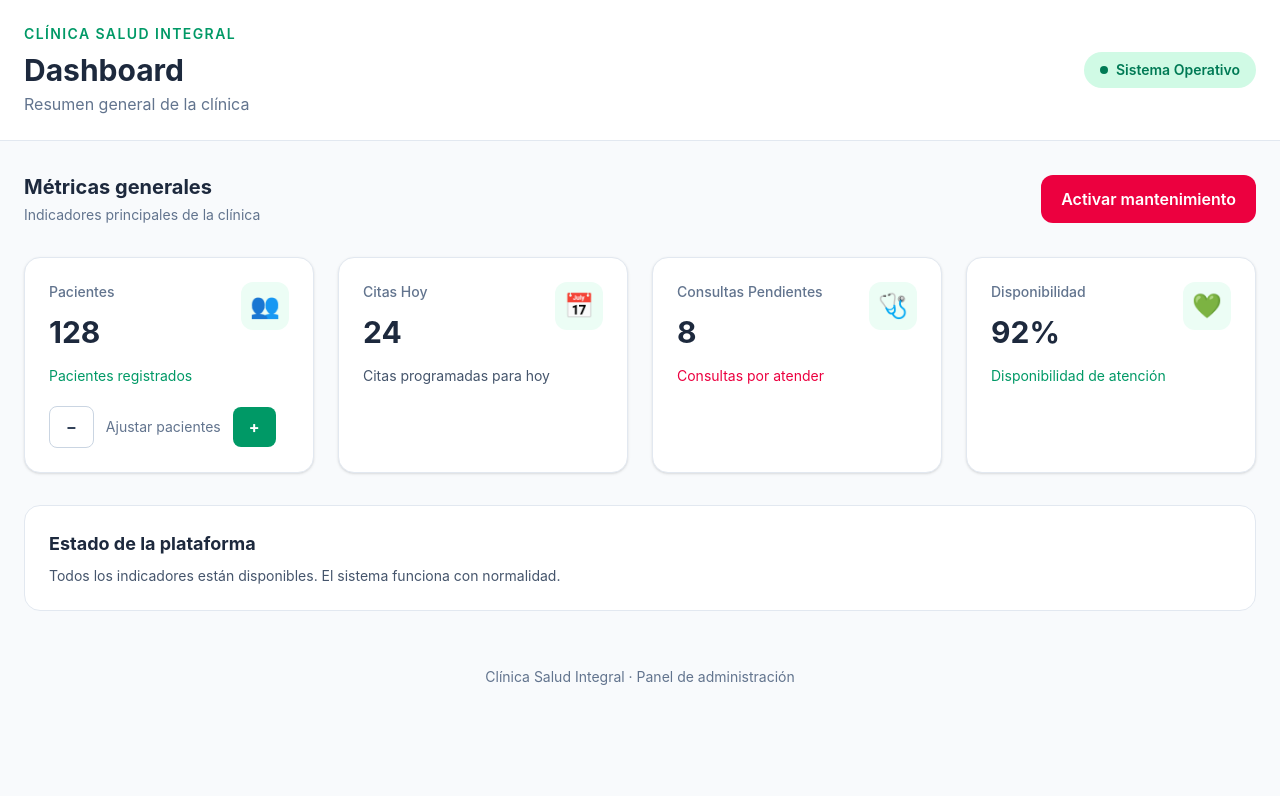
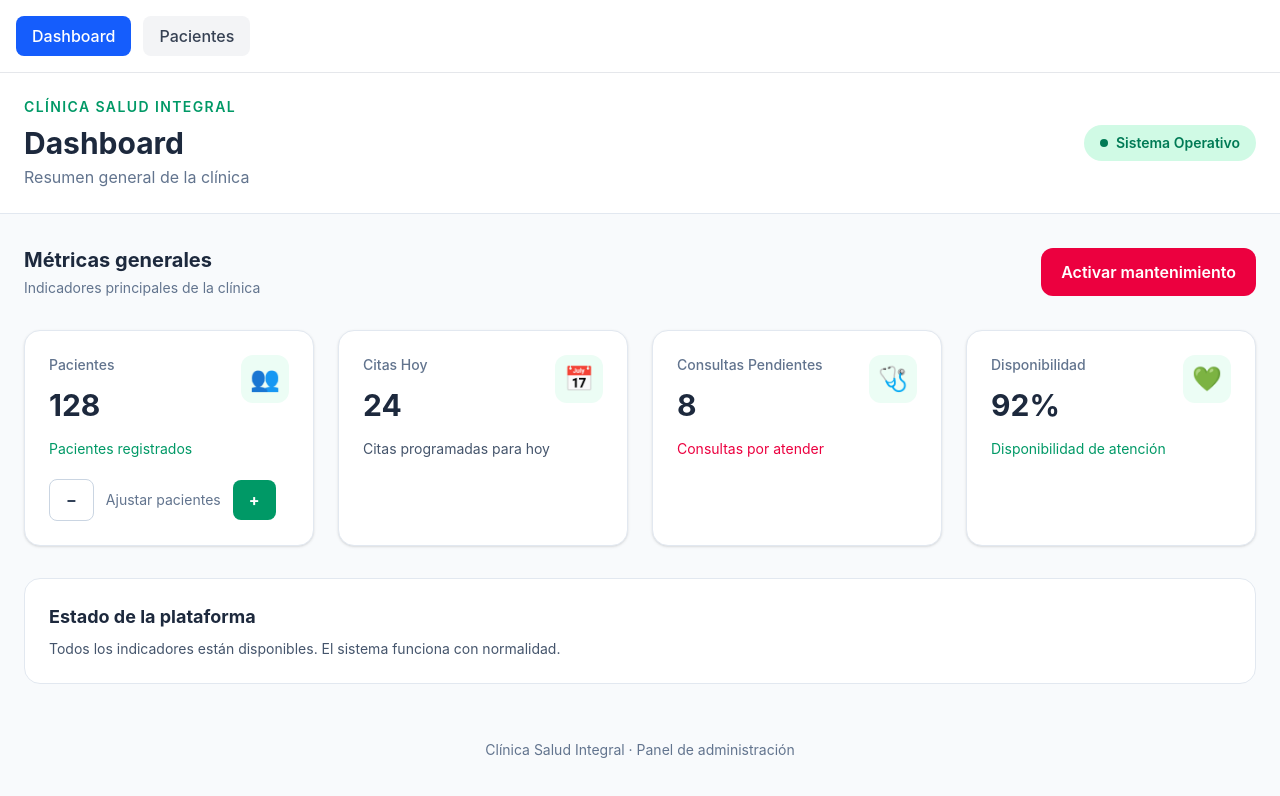
Before and after one commit to ademirjgf/Clinica-salud-integral-FRONTEND, a React (Vite) app: page / in a window 1280 px wide. Shown: the top 796 px of the page. Built offline with nearby package versions, Linux system fonts and the light colour scheme.

Commit message:
feat: build PacienteRow and PaginaPacientes with AI refactor

```diff
--- a/src/App.tsx
+++ b/src/App.tsx
@@ -1,7 +1,50 @@
+
+import { useState } from 'react';
 import PaginaDashboard from './pages/PaginaDashboard';
+import PaginaPacientes from './pages/PaginaPacientes';
 
 function App() {
-  return <PaginaDashboard />;
+  const [paginaActual, setPaginaActual] = useState<'dashboard' | 'pacientes'>(
+    'dashboard'
+  );
+
+  return (
+    <div className="min-h-screen bg-gray-50">
+      <nav className="flex flex-wrap gap-3 border-b border-gray-200 bg-white p-4">
+        <button
+          type="button"
+          onClick={() => setPaginaActual('dashboard')}
+          className={`rounded-lg px-4 py-2 font-medium transition ${
+            paginaActual === 'dashboard'
+              ? 'bg-blue-600 text-white'
+              : 'bg-gray-100 text-gray-700 hover:bg-gray-200'
+          }`}
+        >
+          Dashboard
+        </button>
+
+        <button
+          type="button"
+          onClick={() => setPaginaActual('pacientes')}
+          className={`rounded-lg px-4 py-2 font-medium transition ${
+            paginaActual === 'pacientes'
+              ? 'bg-blue-600 text-white'
+              : 'bg-gray-100 text-gray-700 hover:bg-gray-200'
+          }`}
+        >
+          Pacientes
+        </button>
+      </nav>
+
+      <main>
+        {paginaActual === 'dashboard' ? (
+          <PaginaDashboard />
+        ) : (
+          <PaginaPacientes />
+        )}
+      </main>
+    </div>
+  );
 }
 
 export default App;
--- /dev/null
+++ b/src/components/pacientes/BuscadorPacientes.tsx
@@ -0,0 +1,30 @@
+
+interface BuscadorPacientesProps {
+  value: string;
+  onChange: (value: string) => void;
+}
+
+export default function BuscadorPacientes({
+  value,
+  onChange,
+}: BuscadorPacientesProps) {
+  return (
+    <div className="w-full">
+      <label
+        htmlFor="buscar-pacientes"
+        className="mb-2 block text-sm font-medium text-gray-700"
+      >
+        Buscar pacientes
+      </label>
+
+      <input
+        id="buscar-pacientes"
+        type="search"
+        value={value}
+        onChange={(event) => onChange(event.target.value)}
+        placeholder="Nombre, apellido o correo..."
+        className="w-full rounded-lg border border-gray-300 bg-white px-4 py-3 text-sm outline-none transition focus:border-blue-500 focus:ring-2 focus:ring-blue-100"
+      />
+    </div>
+  );
+}
--- /dev/null
+++ b/src/components/pacientes/PacienteRow.tsx
@@ -0,0 +1,44 @@
+
+import type { Paciente } from "../../types/paciente";
+import BadgeEstado from "./BadgeEstado";
+
+interface PacienteRowProps {
+  paciente: Paciente;
+}
+
+export default function PacienteRow({
+  paciente,
+}: PacienteRowProps) {
+  return (
+    <article className="flex flex-col gap-3 rounded-xl border border-gray-200 bg-white p-4 md:grid md:grid-cols-[1.2fr_1.5fr_1fr_auto] md:items-center md:gap-4">
+      <div>
+        <h2 className="font-semibold text-gray-900">
+          {paciente.nombre} {paciente.apellido}
+        </h2>
+        <p className="mt-1 text-sm text-gray-500">
+          {paciente.especialidadAsignada}
+        </p>
+      </div>
+
+      <div className="min-w-0">
+        <p className="break-words text-sm text-gray-700">
+          {paciente.email}
+        </p>
+        <p className="mt-1 text-sm text-gray-500">
+          {paciente.telefono}
+        </p>
+      </div>
+
+      <div>
+        <p className="text-xs text-gray-500">Última cita</p>
+        <time className="text-sm font-medium text-gray-800">
+          {paciente.ultimaCita}
+        </time>
+      </div>
+
+      <div className="flex items-center justify-between gap-2 md:justify-end">
+        <BadgeEstado estado={paciente.estado} />
+      </div>
+    </article>
+  );
+}
--- /dev/null
+++ b/src/data/pacientes.ts
@@ -0,0 +1,55 @@
+
+import type { Paciente } from "../types/paciente";
+
+export const pacientes: Paciente[] = [
+  {
+    id: "pac-001",
+    nombre: "María",
+    apellido: "Morales",
+    email: "maria.morales@example.com",
+    telefono: "900 123 456",
+    especialidadAsignada: "Medicina interna",
+    ultimaCita: "2026-10-10",
+    estado: "activo",
+  },
+  {
+    id: "pac-002",
+    nombre: "Alejandro",
+    apellido: "Ramírez",
+    email: "alejandro.ramirez@example.com",
+    telefono: "900 234 567",
+    especialidadAsignada: "Cardiología",
+    ultimaCita: "2026-10-08",
+    estado: "activo",
+  },
+  {
+    id: "pac-003",
+    nombre: "Lucía",
+    apellido: "Gómez",
+    email: "lucia.gomez@example.com",
+    telefono: "900 345 678",
+    especialidadAsignada: "Dermatología",
+    ultimaCita: "2026-10-05",
+    estado: "en_espera",
+  },
+  {
+    id: "pac-004",
+    nombre: "Javier",
+    apellido: "Valenzuela",
+    email: "javier.valenzuela@example.com",
+    telefono: "900 456 789",
+    especialidadAsignada: "Traumatología",
+    ultimaCita: "2026-09-28",
+    estado: "inactivo",
+  },
+  {
+    id: "pac-005",
+    nombre: "Sofía",
+    apellido: "Benítez",
+    email: "sofia.benitez@example.com",
+    telefono: "900 567 890",
+    especialidadAsignada: "Pediatría",
+    ultimaCita: "2026-10-12",
+    estado: "activo",
+  },
+];
--- /dev/null
+++ b/src/pages/PaginaPacientes.tsx
@@ -0,0 +1,82 @@
+// Problemas encontrados en el código generado por la IA:
+// 1. La interfaz estaba escrita en un solo bloque HTML, sin componentes React reutilizables.
+// 2. Los datos de los pacientes estaban duplicados directamente en el marcado.
+// 3. Los estados y sus colores se repetían manualmente en cada fila.
+// 4. Se incluían cifras y avisos de ejemplo sin una fuente de datos real.
+// 5. Algunas clases Tailwind dependían de variables de tema personalizadas.
+
+
+import { useState } from "react";
+import BuscadorPacientes from "../components/pacientes/BuscadorPacientes";
+import PacienteRow from "../components/pacientes/PacienteRow";
+import { pacientes } from "../data/pacientes";
+
+// Problemas encontrados en el código generado por la IA:
+// 1. La interfaz estaba escrita en un solo bloque HTML.
+// 2. Los pacientes estaban definidos directamente en el marcado.
+// 3. Los estados y sus colores se repetían manualmente.
+// 4. Se mostraban cifras de ejemplo sin una fuente de datos real.
+// 5. Algunas clases dependían de un tema personalizado.
+
+export default function PaginaPacientes() {
+  const [busqueda, setBusqueda] = useState("");
+
+  const pacientesFiltrados = pacientes.filter((paciente) => {
+    const texto = busqueda.trim().toLowerCase();
+
+    return [
+      paciente.nombre,
+      paciente.apellido,
+      paciente.email,
+    ].some((dato) => dato.toLowerCase().includes(texto));
+  });
+
+  return (
+    <main className="min-h-screen bg-gray-50 p-4 sm:p-6 lg:p-8">
+      <div className="mx-auto max-w-7xl space-y-6">
+        <header className="flex flex-col gap-2 sm:flex-row sm:items-center sm:justify-between">
+          <div>
+            <p className="text-sm font-medium text-blue-700">
+              Clínica Salud Integral
+            </p>
+            <h1 className="mt-1 text-3xl font-bold tracking-tight text-gray-900">
+              Pacientes
+            </h1>
+            <p className="mt-2 text-sm text-gray-600">
+              Consulta y seguimiento de pacientes registrados.
+            </p>
+          </div>
+
+          <span className="text-sm text-gray-500">
+            {pacientesFiltrados.length} pacientes
+          </span>
+        </header>
+
+        <section className="rounded-xl border border-gray-200 bg-white p-4 sm:p-6">
+          <BuscadorPacientes
+            value={busqueda}
+            onChange={setBusqueda}
+          />
+        </section>
+
+        <section
+          aria-label="Listado de pacientes"
+          className="space-y-3"
+        >
+          {pacientesFiltrados.length > 0 ? (
+            pacientesFiltrados.map((paciente) => (
+              <PacienteRow
+                key={paciente.id}
+                paciente={paciente}
+              />
+            ))
+          ) : (
+            <p className="rounded-xl border border-gray-200 bg-white p-6 text-center text-sm text-gray-500">
+              No se encontraron pacientes.
+            </p>
+          )}
+        </section>
+      </div>
+    </main>
+  );
+}
```
